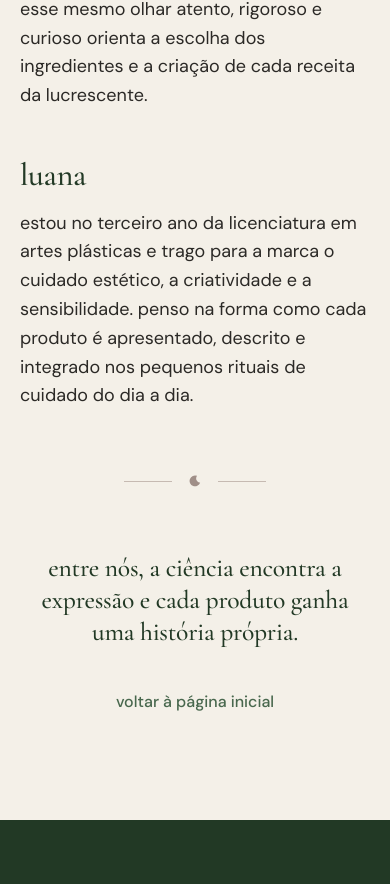
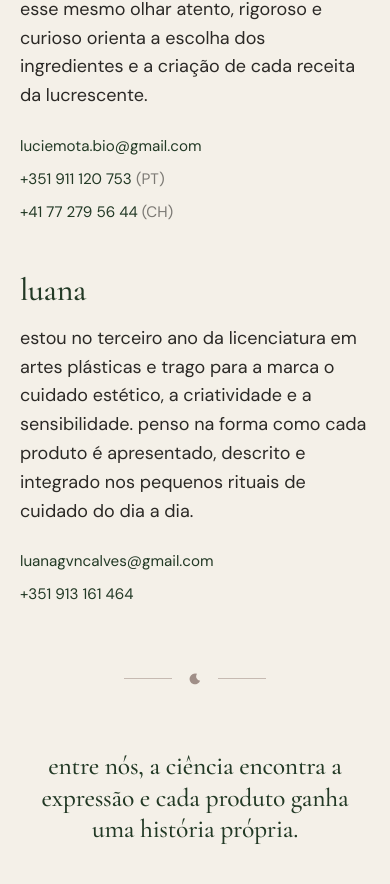
Before and after one commit to luanagvncalves/lucrescente, a Next.js app in the folder web/: page /sobre in a window 390 px wide. Shown: the part 1071-1955 px from the top of the page. Built offline with nearby package versions, Linux system fonts and the light colour scheme; no server answers.

Commit message:
Add Lucie's contact information to about page
- Add Lucie's email: luciemota.bio@gmail.com
- Add Lucie's PT phone: +351 911 120 753
- Add Lucie's CH phone: +41 77 279 56 44
- Add Luana's contact info below her bio
- Each person now has their own contact details in the about section

```diff
--- a/web/src/app/sobre/page.tsx
+++ b/web/src/app/sobre/page.tsx
@@ -36,12 +36,43 @@ export default function AboutPage() {
               {t.about.lucieName.toLowerCase()}
             </h2>
             <p className="mt-4 text-body-lg measure">{t.about.lucieText}</p>
+            <div className="mt-6 space-y-2 text-[0.95rem] text-forest">
+              <p>
+                <a href={`mailto:${t.brand.lucieEmail}`} className="hover:underline underline-offset-4">
+                  {t.brand.lucieEmail}
+                </a>
+              </p>
+              <p>
+                <a href={t.brand.luciePhonePTTel} className="hover:underline underline-offset-4">
+                  {t.brand.luciePhonePTDisplay}
+                </a>
+                <span className="text-ink/60"> (PT)</span>
+              </p>
+              <p>
+                <a href={t.brand.luciePhoneCHTel} className="hover:underline underline-offset-4">
+                  {t.brand.luciePhoneCHDisplay}
+                </a>
+                <span className="text-ink/60"> (CH)</span>
+              </p>
+            </div>
           </section>
           <section aria-labelledby="luana">
             <h2 id="luana" className="text-h2 text-forest lowercase">
               {t.about.luanaName.toLowerCase()}
             </h2>
             <p className="mt-4 text-body-lg measure">{t.about.luanaText}</p>
+            <div className="mt-6 space-y-2 text-[0.95rem] text-forest">
+              <p>
+                <a href={`mailto:${t.brand.email}`} className="hover:underline underline-offset-4">
+                  {t.brand.email}
+                </a>
+              </p>
+              <p>
+                <a href={t.brand.phoneTel} className="hover:underline underline-offset-4">
+                  {t.brand.phoneDisplay}
+                </a>
+              </p>
+            </div>
           </section>
         </div>
       </div>
```
